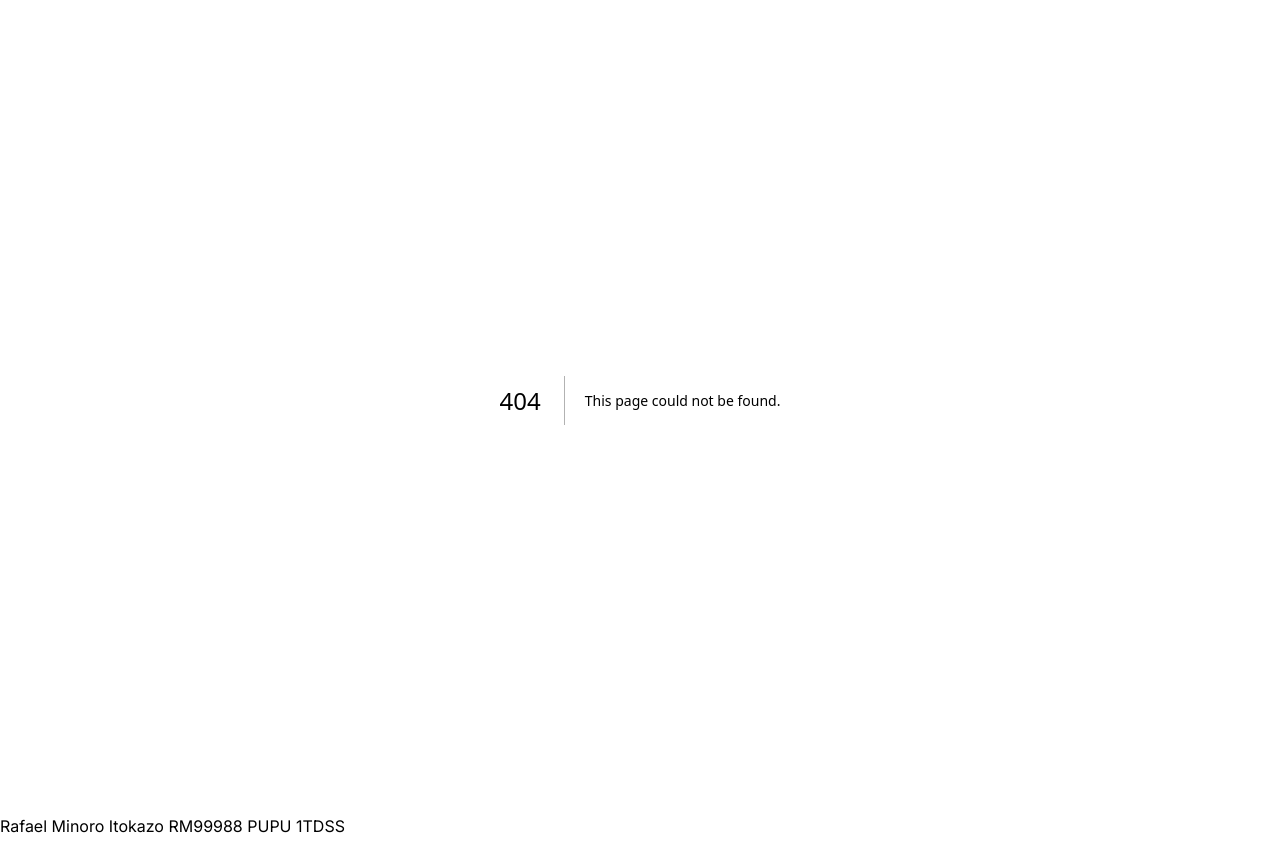
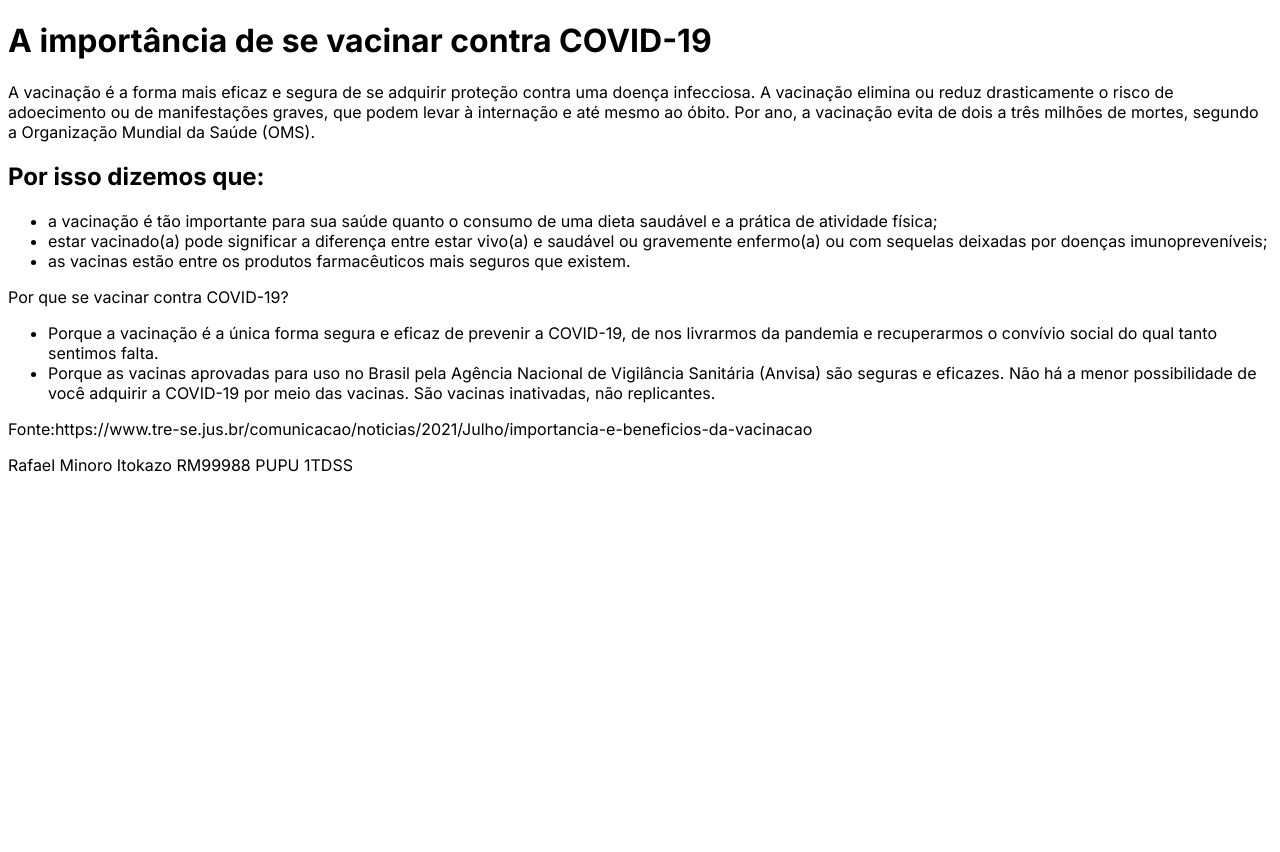
Before and after one commit to Rminoro/gs_web_final, a Next.js app: page /informativos/covid in a window 1280 px wide. Before the commit this address had no page. After the commit the page ends 800 px from the top, so only its background shows below. Built offline with nearby package versions, Linux system fonts and the light colour scheme.

Commit message:
informativos

```diff
--- /dev/null
+++ b/src/app/informativos/covid/page.jsx
@@ -0,0 +1,37 @@
+import Link from "next/link";
+
+export default function covid(){
+    return(
+        <div>
+            <h1> A importância de se vacinar contra COVID-19 </h1>
+
+                <p>
+                    A vacinação é a forma mais eficaz e segura de se adquirir proteção contra uma doença infecciosa.
+                    A vacinação elimina ou reduz drasticamente o risco de adoecimento ou de manifestações graves,
+                     que podem levar à internação e até mesmo ao óbito.
+                    Por ano, a vacinação evita de dois a três milhões de mortes, segundo a Organização Mundial da Saúde (OMS).
+                </p>
+
+                <p>
+                    <h2>Por isso dizemos que:</h2>
+                    <ul>
+                        <li>a vacinação é tão importante para sua saúde quanto o consumo de uma dieta saudável e a prática de atividade física;</li>
+                        <li>estar vacinado(a) pode significar a diferença entre estar vivo(a) e saudável ou gravemente enfermo(a) ou com sequelas deixadas por doenças imunopreveníveis;</li>
+                        <li>as vacinas estão entre os produtos farmacêuticos mais seguros que existem.</li>
+                    </ul>
+                </p>
+
+                <p>
+                  Por que se vacinar contra COVID-19?
+                    <ul>
+                        <li>Porque a vacinação é a única forma segura e eficaz de prevenir a COVID-19, de nos livrarmos da pandemia e recuperarmos o convívio social do qual tanto sentimos falta.</li>
+                        <li>Porque as vacinas aprovadas para uso no Brasil pela Agência Nacional de Vigilância Sanitária (Anvisa) são seguras e eficazes. Não há a menor possibilidade de você adquirir a COVID-19 por meio das vacinas. São vacinas inativadas, não replicantes.</li>
+
+                    </ul>
+                </p>
+                <p>
+                    Fonte:https://www.tre-se.jus.br/comunicacao/noticias/2021/Julho/importancia-e-beneficios-da-vacinacao
+                </p>
+        </div>
+    )
+}
```
Also changed, not shown: src/app/informativos/cadastro/page.jsx (+5 -2 lines).
